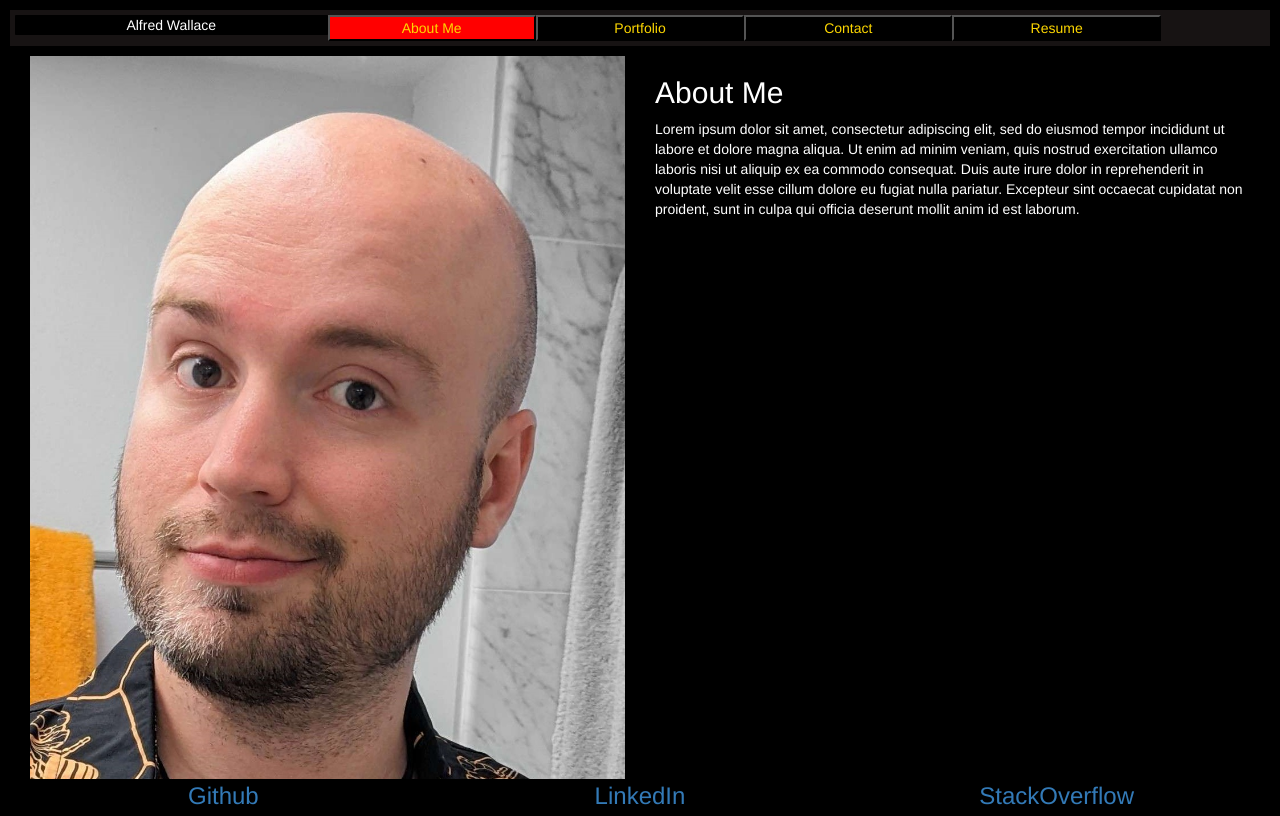
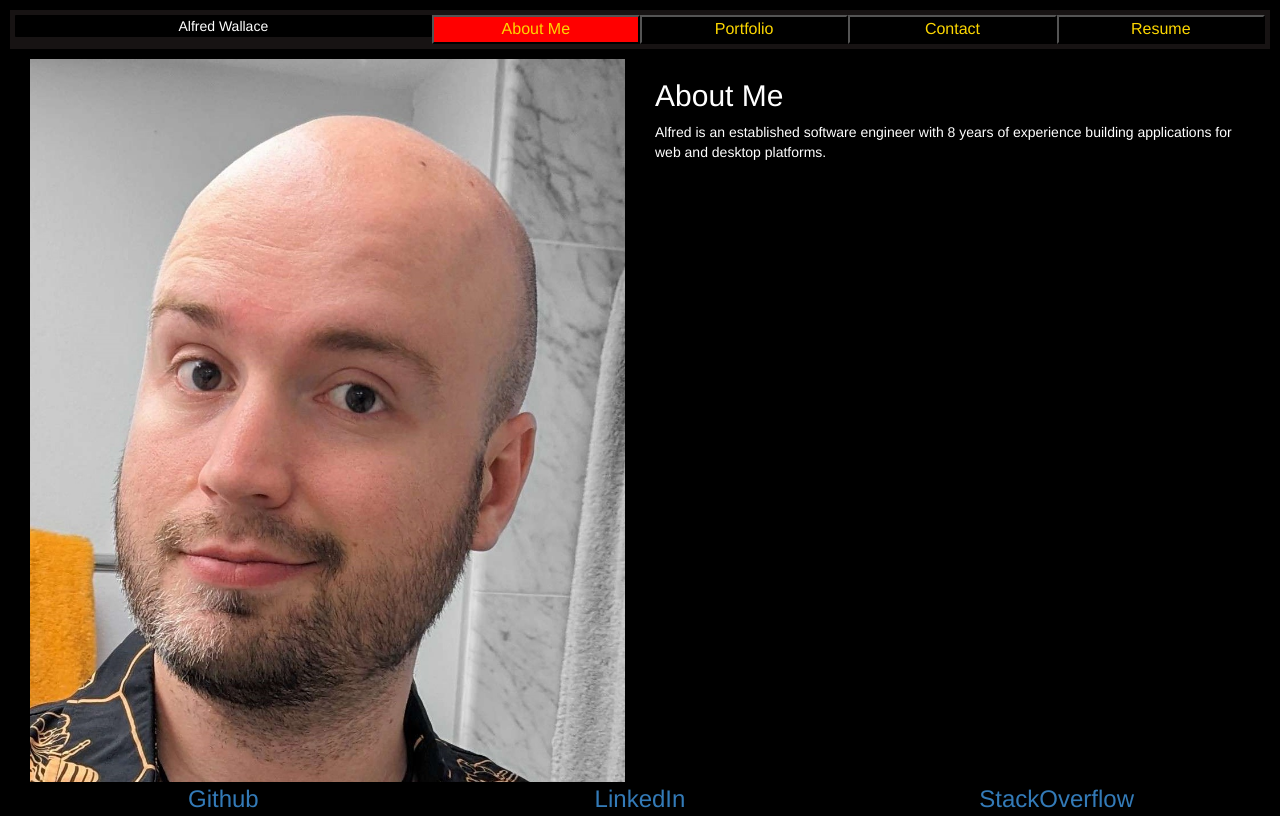
Before and after one commit to alfwall/portfolio-redux, a React (Vite) app: page / in a window 1280 px wide. Built offline with nearby package versions, Linux system fonts and the light colour scheme.

Commit message:
Some small visual fixes

```diff
--- a/src/App/Body/index.jsx
+++ b/src/App/Body/index.jsx
@@ -23,12 +23,13 @@ function Body(props) {
                 return (
                     <>
                         <div className="col-sm-6 col-xs-12">
-                            <img src="../../../public/selfie.jpg" alt="A photo of Alfred." />
+                            <img src="../../../selfie.jpg" alt="A photo of Alfred." />
                         </div>
                         <div className="col-sm-6 col-xs-12">
                             <h2>About Me</h2>
                             <p>
-                                Lorem ipsum dolor sit amet, consectetur adipiscing elit, sed do eiusmod tempor incididunt ut labore et dolore magna aliqua. Ut enim ad minim veniam, quis nostrud exercitation ullamco laboris nisi ut aliquip ex ea commodo consequat. Duis aute irure dolor in reprehenderit in voluptate velit esse cillum dolore eu fugiat nulla pariatur. Excepteur sint occaecat cupidatat non proident, sunt in culpa qui officia deserunt mollit anim id est laborum.
+                                Alfred is an established software engineer with 8 years of experience
+                                building applications for web and desktop platforms.
                             </p>
                         </div>
                     </>
--- a/src/App/Header/index.css
+++ b/src/App/Header/index.css
@@ -13,11 +13,14 @@
   height: auto;
   border-radius: 1px;
   border-color: white;
+  padding: 1px 15px 1px 15px;
+
 }
 
 /* unvisited link */
 #header button {
   color: rgb(253, 215, 0);
+  font-size: 16px;
 }
 
 /* mouse over link */
--- a/src/App/Header/index.jsx
+++ b/src/App/Header/index.jsx
@@ -8,7 +8,7 @@ function Header(props) {
     }
 
     function StyleTab(currentTab) {
-        console.log(`styling tab: ${currentTab} against ${props.currentTab}`);
+        //console.log(`styling tab: ${currentTab} against ${props.currentTab}`);
         if (currentTab === props.currentTab) {
             return "col-xs-12 col-sm-2 selected-tab"
         } else {
@@ -19,7 +19,7 @@ function Header(props) {
     return (
         <header id="header" className="col-xs-12">
             <div className="row">
-                <span className="col-xs-12 col-sm-3">
+                <span className="col-xs-12 col-sm-4">
                     Alfred Wallace
                 </span>
                 <button onClick={() => ChangeTab("about-me")} className={StyleTab("about-me")}>
```
Also changed, not shown: 1 other file (tests, documents, lock files or other folders).
